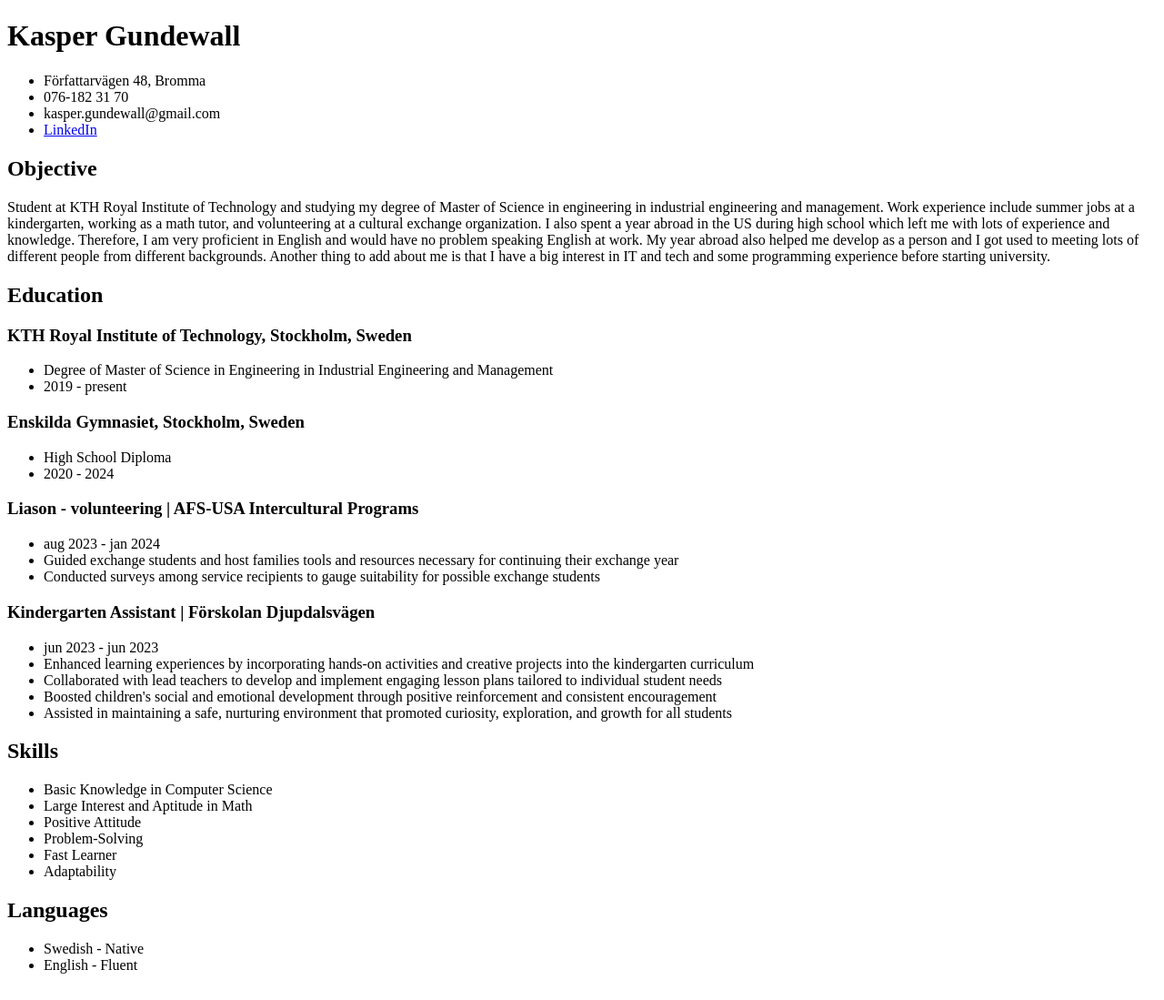
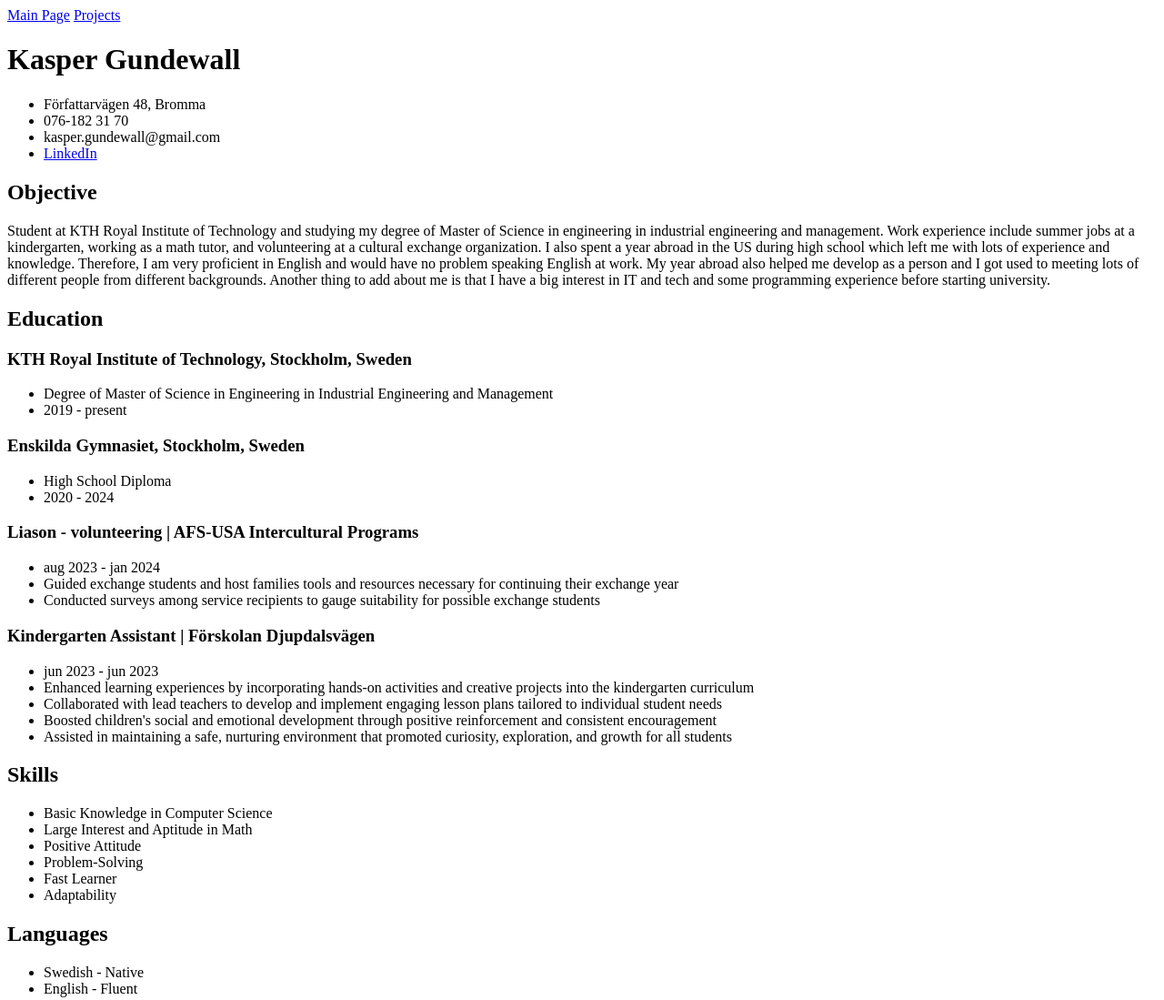
Before and after one commit to K43P5R/K453P5R.github.io, a plain HTML site: page index.html in a window 1280 px wide. Shown: the whole page at 91% size. Drawn offline with Linux system fonts and the light colour scheme.

Commit message:
Addad projects page

```diff
--- a/index.html
+++ b/index.html
@@ -4,6 +4,10 @@
         <title>Kasper Gundewall</title>
     </head>
     <body>
+        <nav>
+            <a href="./index.html">Main Page</a>
+            <a href="./projects.html">Projects</a>
+        </nav>
         <div id="header">
             <h1>Kasper Gundewall</h1>
         </div>
```
Also changed, not shown: projects.html (added, +15 -0 lines).
